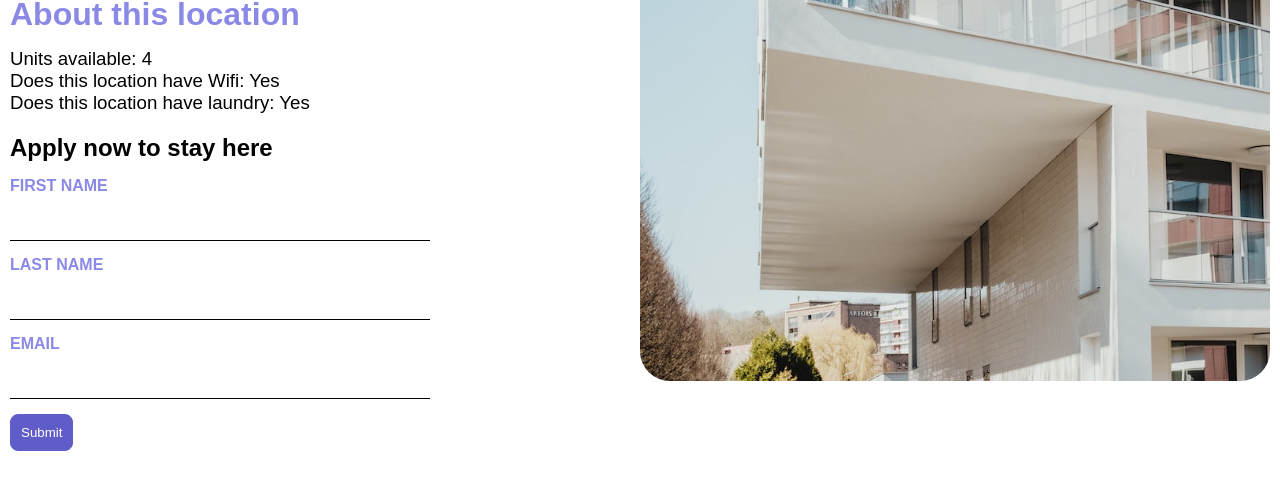
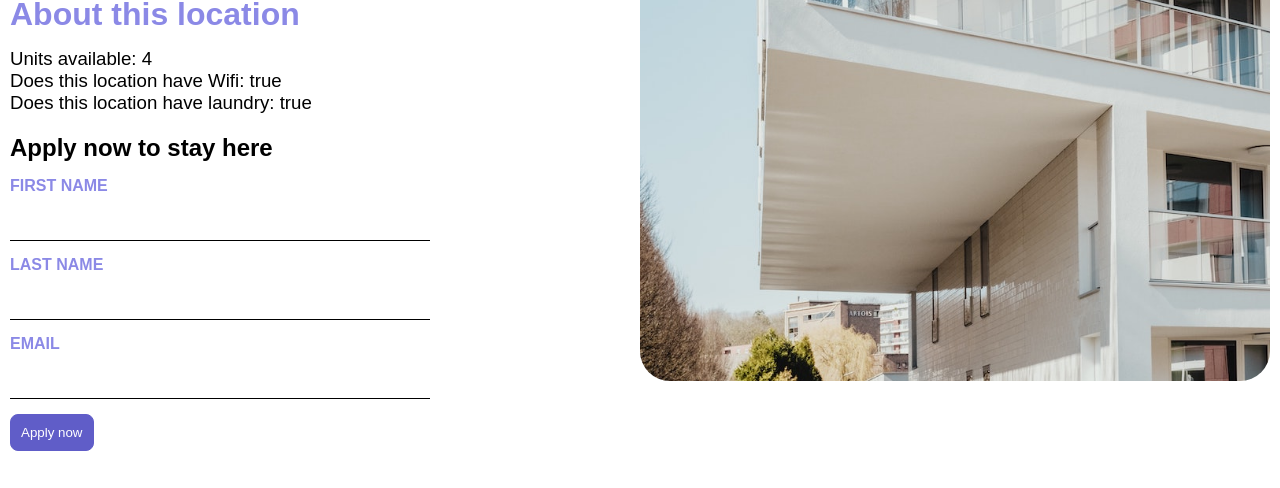
Before and after one commit to adjoth/Angular-Home-App, an Angular app: page /details/0 in a window 1280 px wide. Shown: the part 309-797 px from the top of the page. Built offline with nearby package versions, Linux system fonts and the light colour scheme; data requests are answered from the project's data file.

Commit message:
Added part 8

```diff
--- /dev/null
+++ b/db.json
@@ -0,0 +1,104 @@
+{
+  "locations": [
+    {
+      "id": 0,
+      "name": "Acme Fresh Start Housing",
+      "city": "Chicago",
+      "state": "IL",
+      "photo": "/assets/bernard-hermant-CLKGGwIBTaY-unsplash.jpg",
+      "availableUnits": 4,
+      "wifi": true,
+      "laundry": true
+    },
+    {
+      "id": 1,
+      "name": "A113 Transitional Housing",
+      "city": "Santa Monica",
+      "state": "CA",
+      "photo": "/assets/brandon-griggs-wR11KBaB86U-unsplash.jpg",
+      "availableUnits": 0,
+      "wifi": false,
+      "laundry": true
+    },
+    {
+      "id": 2,
+      "name": "Warm Beds Housing Support",
+      "city": "Juneau",
+      "state": "AK",
+      "photo": "/assets/i-do-nothing-but-love-lAyXdl1-Wmc-unsplash.jpg",
+      "availableUnits": 1,
+      "wifi": false,
+      "laundry": false
+    },
+    {
+      "id": 3,
+      "name": "Homesteady Housing",
+      "city": "Chicago",
+      "state": "IL",
+      "photo": "/assets/ian-macdonald-W8z6aiwfi1E-unsplash.jpg",
+      "availableUnits": 1,
+      "wifi": true,
+      "laundry": false
+    },
+    {
+      "id": 4,
+      "name": "Happy Homes Group",
+      "city": "Gary",
+      "state": "IN",
+      "photo": "/assets/krzysztof-hepner-978RAXoXnH4-unsplash.jpg",
+      "availableUnits": 1,
+      "wifi": true,
+      "laundry": false
+    },
+    {
+      "id": 5,
+      "name": "Hopeful Apartment Group",
+      "city": "Oakland",
+      "state": "CA",
+      "photo": "/assets/r-architecture-JvQ0Q5IkeMM-unsplash.jpg",
+      "availableUnits": 2,
+      "wifi": true,
+      "laundry": true
+    },
+    {
+      "id": 6,
+      "name": "Seriously Safe Towns",
+      "city": "Oakland",
+      "state": "CA",
+      "photo": "/assets/phil-hearing-IYfp2Ixe9nM-unsplash.jpg",
+      "availableUnits": 5,
+      "wifi": true,
+      "laundry": true
+    },
+    {
+      "id": 7,
+      "name": "Hopeful Housing Solutions",
+      "city": "Oakland",
+      "state": "CA",
+      "photo": "/assets/r-architecture-GGupkreKwxA-unsplash.jpg",
+      "availableUnits": 2,
+      "wifi": true,
+      "laundry": true
+    },
+    {
+      "id": 8,
+      "name": "Seriously Safe Towns",
+      "city": "Oakland",
+      "state": "CA",
+      "photo": "/assets/saru-robert-9rP3mxf8qWI-unsplash.jpg",
+      "availableUnits": 10,
+      "wifi": false,
+      "laundry": false
+    },
+    {
+      "id": 9,
+      "name": "Capital Safe Towns",
+      "city": "Portland",
+      "state": "OR",
+      "photo": "/assets/webaliser-_TPTXZd9mOo-unsplash.jpg",
+      "availableUnits": 6,
+      "wifi": true,
+      "laundry": true
+    }
+  ]
+}
--- a/src/app/details/details.component.ts
+++ b/src/app/details/details.component.ts
@@ -4,7 +4,7 @@ import { ActivatedRoute } from '@angular/router';
 import { HousingService } from '../housing.service';
 import { HousingLocation } from '../housing-location';
 import { FormControl,FormGroup, ReactiveFormsModule } from '@angular/forms';
-import { first } from 'rxjs';
+
 
 @Component({
   selector: 'app-details',
@@ -12,19 +12,22 @@ import { first } from 'rxjs';
   imports: [CommonModule, ReactiveFormsModule],
   template: `
     <article>
+
       <img class="listing-photo" [src]="housingLocation?.photo" [alt]="housingLocation?.name">
       <section class="listing-description">
         <h2 class="listing-heading">{{ housingLocation?.name }}</h2>
         <p class="listing-location">{{ housingLocation?.city }}, {{ housingLocation?.state }}</p>
       </section>
+
       <section class="listing-features">
         <h2 class="section-heading">About this location</h2>
         <ul>
           <li>Units available: {{ housingLocation?.availableUnits }}</li>
-          <li>Does this location have Wifi: {{ housingLocation?.wifi ? 'Yes' : 'No' }}</li>
-          <li>Does this location have laundry: {{ housingLocation?.laundry ? 'Yes' : 'No' }}</li>
+          <li>Does this location have Wifi: {{ housingLocation?.wifi}}</li>
+          <li>Does this location have laundry: {{ housingLocation?.laundry}}</li>
         </ul>
       </section>
+
       <section class="listing-apply">
         <h2 class="section-heading">Apply now to stay here</h2>
         <form [formGroup]="applyForm" (submit)="submitApplication()">
@@ -36,7 +39,7 @@ import { first } from 'rxjs';
 
           <label for="email">Email</label>
           <input id="email" type="text" formControlName="email">
-          <button type="submit" class="primary">Submit</button>
+          <button type="submit" class="primary">Apply now</button>
         </form>
       </section>
     </article>
@@ -55,7 +58,9 @@ export class DetailsComponent {
 
   constructor() {
     const housingLocationId = Number(this.route.snapshot.paramMap.get('id'));
-    this.housingLocation = this.housingService.getHousingLocationById(housingLocationId);
+    this.housingService.getHousingLocationById(housingLocationId).then(housingLocation => {
+      this.housingLocation = housingLocation;
+    });
   }
 
   submitApplication() {
--- a/src/app/home/home.component.ts
+++ b/src/app/home/home.component.ts
@@ -11,13 +11,13 @@ import { HousingService } from '../housing.service';
   template: `
     <section>
       <form>
-        <input type="text" placeholder="Filter by City"/>
-        <button class="primary" type="submit">Search</button>
+        <input type="text" placeholder="Filter by City" #filter/>
+        <button class="primary" type="button" (click)="filterResults(filter.value)">Search</button>
       </form>
     </section>
     <section class="results">
       <app-housing-location
-        *ngFor="let housingLocation of housingLocationList"
+        *ngFor="let housingLocation of filteredLocationList"
         [housingLocation]="housingLocation"
       ></app-housing-location>
     </section>
@@ -27,8 +27,21 @@ import { HousingService } from '../housing.service';
 export class HomeComponent {
   housingLocationList: HousingLocation[] = [];
   housingService: HousingService = inject(HousingService);
+  filteredLocationList: HousingLocation[] = [];
 
   constructor() {
-    this.housingLocationList = this.housingService.getAllHousingLocations();
+    this.housingService.getAllHousingLocations().then((housingLocationList : HousingLocation[]) => {
+      this.housingLocationList = housingLocationList;
+      this.filteredLocationList = housingLocationList;
+    });
+  }
+
+  filterResults(text: string) {
+
+    if (!text) this.filteredLocationList = this.housingLocationList;
+
+    this.filteredLocationList = this.housingLocationList.filter(
+      housingLocation => housingLocation?.city.toLowerCase().includes(text.toLowerCase())
+    );
   }
 }
--- a/src/app/housing.service.ts
+++ b/src/app/housing.service.ts
@@ -5,117 +5,18 @@ import { HousingLocation } from './housing-location';
   providedIn: 'root'
 })
 export class HousingService {
-  protected housingLocationList: HousingLocation[] = [
-    {
-      id: 0,
-      name: 'Acme Fresh Start Housing',
-      city: 'Chicago',
-      state: 'IL',
-      photo: '/assets/bernard-hermant-CLKGGwIBTaY-unsplash.jpg',
-      availableUnits: 4,
-      wifi: true,
-      laundry: true
-    },
-    {
-      id: 1,
-      name: 'A113 Transitional Housing',
-      city: 'Santa Monica',
-      state: 'CA',
-      photo: '/assets/brandon-griggs-wR11KBaB86U-unsplash.jpg',
-      availableUnits: 0,
-      wifi: false,
-      laundry: true
-    },
-    {
-      id: 2,
-      name: 'Warm Beds Housing Support',
-      city: 'Juneau',
-      state: 'AK',
-      photo: '/assets/i-do-nothing-but-love-lAyXdl1-Wmc-unsplash.jpg',
-      availableUnits: 1,
-      wifi: false,
-      laundry: false
-    },
-    {
-      id: 3,
-      name: 'Homesteady Housing',
-      city: 'Chicago',
-      state: 'IL',
-      photo: '/assets/ian-macdonald-W8z6aiwfi1E-unsplash.jpg',
-      availableUnits: 1,
-      wifi: true,
-      laundry: false
-    },
-    {
-      id: 4,
-      name: 'Happy Homes Group',
-      city: 'Gary',
-      state: 'IN',
-      photo: '/assets/krzysztof-hepner-978RAXoXnH4-unsplash.jpg',
-      availableUnits: 1,
-      wifi: true,
-      laundry: false
-    },
-    {
-      id: 5,
-      name: 'Hopeful Apartment Group',
-      city: 'Oakland',
-      state: 'CA',
-      photo: '/assets/r-architecture-JvQ0Q5IkeMM-unsplash.jpg',
-      availableUnits: 2,
-      wifi: true,
-      laundry: true
-    },
-    {
-      id: 6,
-      name: 'Seriously Safe Towns',
-      city: 'Oakland',
-      state: 'CA',
-      photo: '/assets/phil-hearing-IYfp2Ixe9nM-unsplash.jpg',
-      availableUnits: 5,
-      wifi: true,
-      laundry: true
-    },
-    {
-      id: 7,
-      name: 'Hopeful Housing Solutions',
-      city: 'Oakland',
-      state: 'CA',
-      photo: '/assets/r-architecture-GGupkreKwxA-unsplash.jpg',
-      availableUnits: 2,
-      wifi: true,
-      laundry: true
-    },
-    {
-      id: 8,
-      name: 'Seriously Safe Towns',
-      city: 'Oakland',
-      state: 'CA',
-      photo: '/assets/saru-robert-9rP3mxf8qWI-unsplash.jpg',
-      availableUnits: 10,
-      wifi: false,
-      laundry: false
-    },
-    {
-      id: 9,
-      name: 'Capital Safe Towns',
-      city: 'Portland',
-      state: 'OR',
-      photo: '/assets/webaliser-_TPTXZd9mOo-unsplash.jpg',
-      availableUnits: 6,
-      wifi: true,
-      laundry: true
-    }
-  ];
+  url = 'http://localhost:3000/locations';
 
   constructor() { }
 
-  getAllHousingLocations(): HousingLocation[] {
-    return this.housingLocationList;
+  async getAllHousingLocations(): Promise<HousingLocation[]> {
+    const data = await fetch(this.url);
+    return await data.json() ?? [];
   }
 
-  getHousingLocationById(housingLocationId: number): HousingLocation | undefined {
-    return this.housingLocationList.find(housingLocation => housingLocation.id === housingLocationId);
+  async getHousingLocationById(id: number): Promise<HousingLocation | undefined> {
+    const data = await fetch(`${this.url}/${id}`);
+    return await data.json() ?? {};
   }
 
   submitApplication(firstName: string, lastName: string, email: string) {
```
